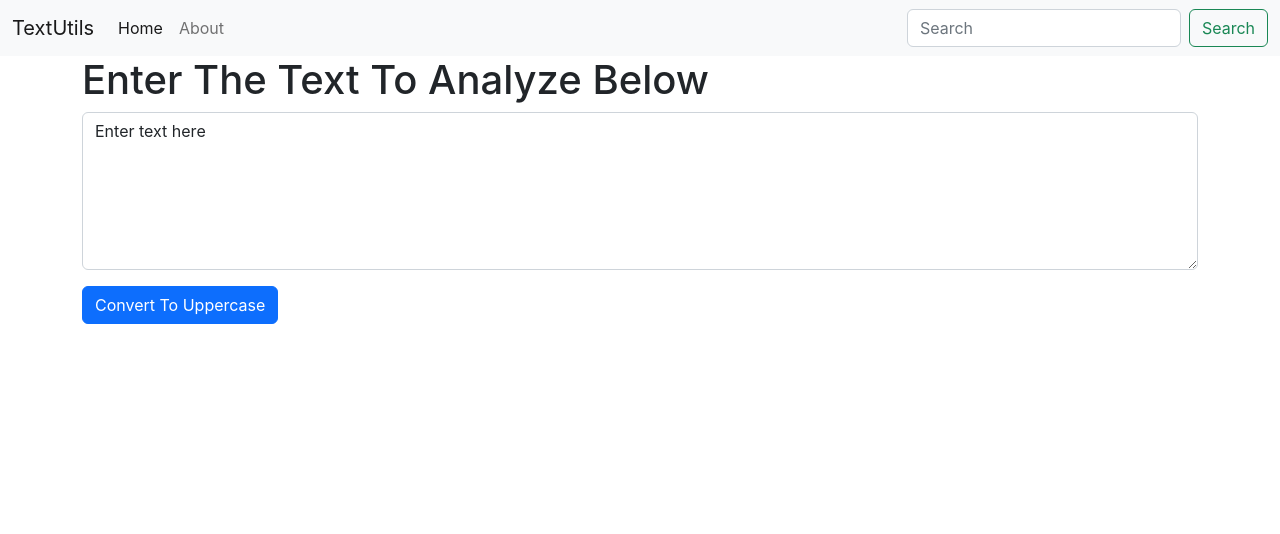
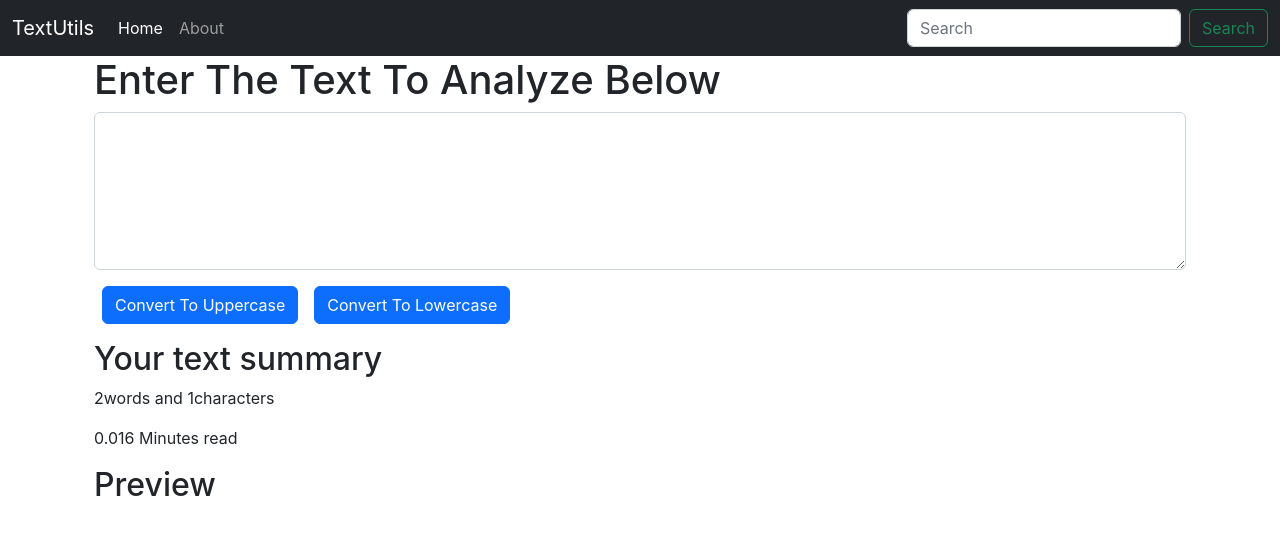
Before and after one commit to panditdhamdhere/React, a React (Create React App) app: page / in a window 1280 px wide. Shown: the top 534 px of the page. Built offline with nearby package versions, Linux system fonts and the light colour scheme.

Commit message:
uppercase and lower case added

```diff
--- a/src/components/Navbar.js
+++ b/src/components/Navbar.js
@@ -3,7 +3,7 @@
 
 export default function Navbar(props) {
   return (
-    <nav className="navbar navbar-expand-lg bg-light">
+    <nav className="navbar navbar-expand-lg navbar-dark bg-dark">
     <div className="container-fluid">
       <a className="navbar-brand" href="/">{props.title}</a>
       <button className="navbar-toggler" type="button" data-bs-toggle="collapse" data-bs-target="#navbarSupportedContent" aria-controls="navbarSupportedContent" aria-expanded="false" aria-label="Toggle navigation">
--- a/src/components/Textform.js
+++ b/src/components/Textform.js
@@ -1,9 +1,9 @@
 import React, {useState} from 'react'
 
 export default function Textform(props) {
-    const [text, setText] = useState("Enter text here");
+    const [text, setText] = useState(" ");
     const handleUpClick = ()=>{
-        console.log("Uppercase was clicked" + text);
+        // console.log("Uppercase was clicked" + text);
         let newText = text.toUpperCase();
         setText(newText)
     }
@@ -12,14 +12,33 @@
         setText(event.target.value);
     };
 
+    // lowercase function pandit
+    const handleLoClick = ()=>{
+        // console.log("Uppercase was clicked" + text);
+        let newText = text.toLowerCase();
+        setText(newText)
+    }
+
 
   return (
-    <div>
+    <>
+    <div className='container'>
         <h1>{props.heading}</h1>
 <div className="mb-3">
   <textarea className="form-control" value={text} onChange={handleOnChange} id="myBox" rows="6"></textarea>
 </div>
-<button className="btn btn-primary" onClick={handleUpClick}>Convert To Uppercase</button>
+<button className="btn btn-primary mx-2" onClick={handleUpClick}>Convert To Uppercase</button>
+<button className="btn btn-primary mx-2" onClick={handleLoClick}>Convert To Lowercase</button>
+
     </div>
+    <div className="container my-3">
+        <h2>Your text summary</h2>
+        <p>{text.split(" ").length}words and {text.length}characters</p>
+        <p>{0.008 * text.split(" ").length} Minutes read</p>
+        <h2>Preview</h2>
+        <p>{text}</p>
+    </div>
+    </>
   )
+
 };
```
